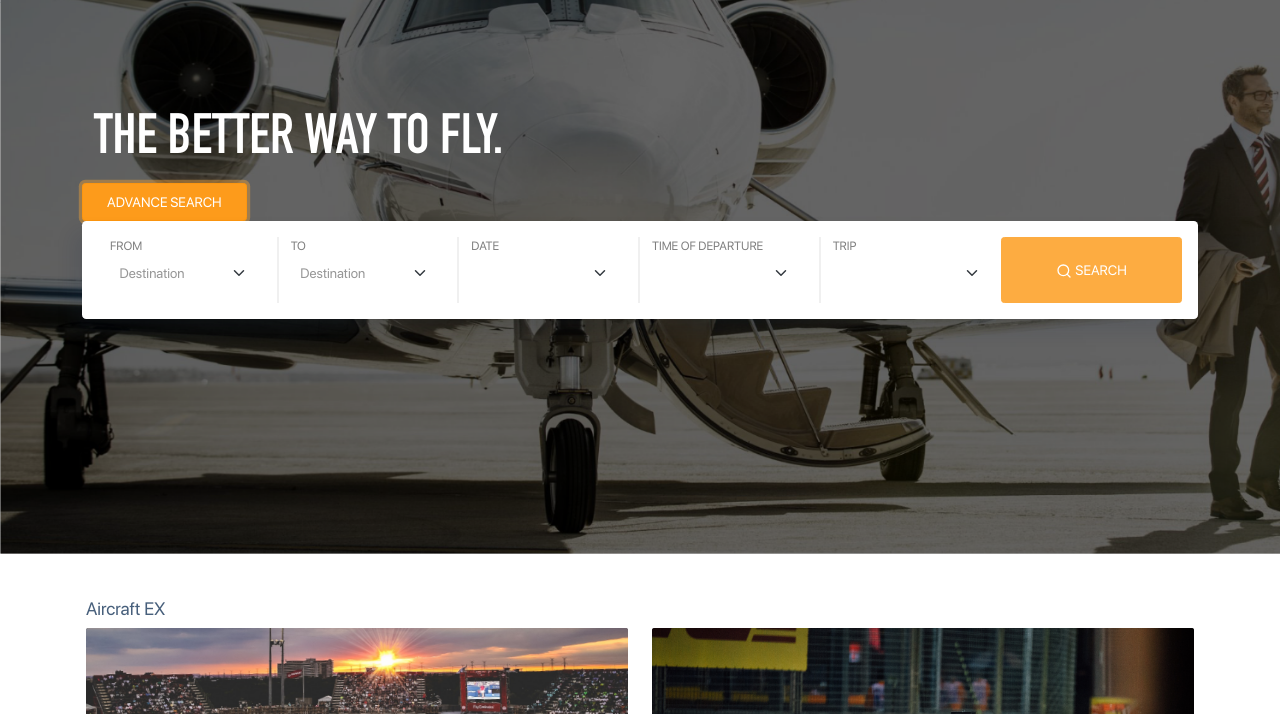
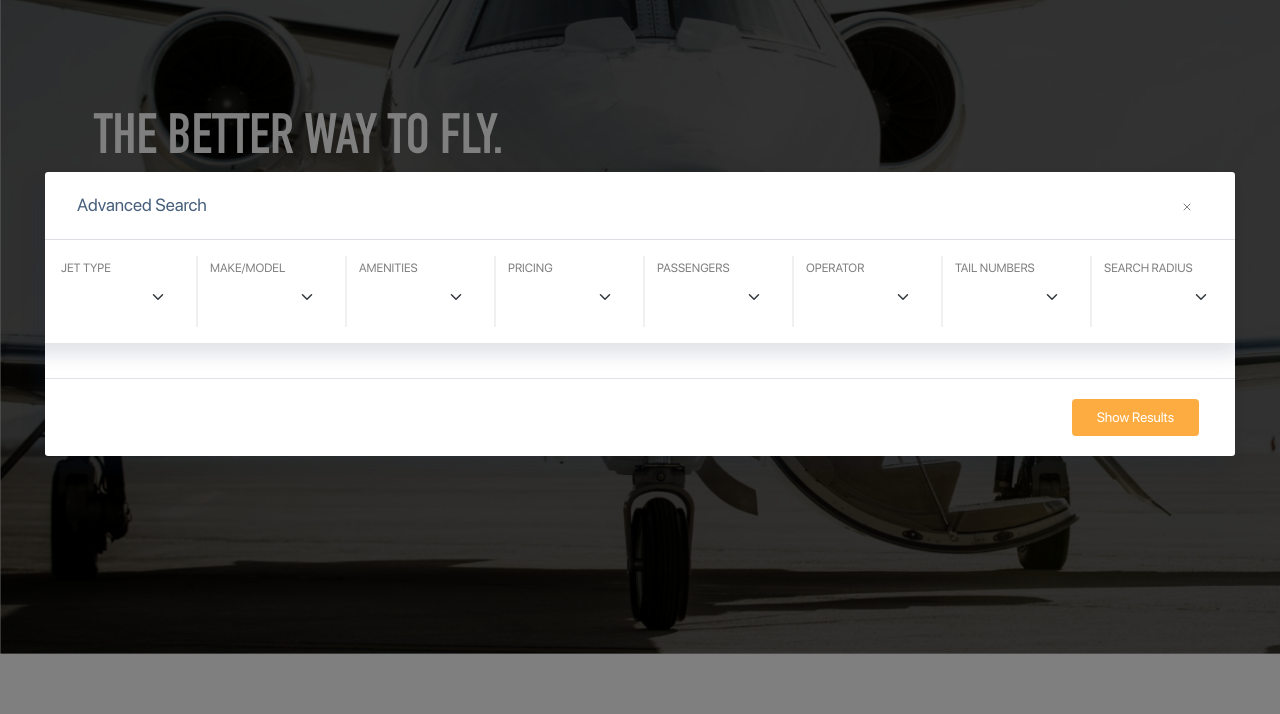
Before and after one commit to Ryandinulfatah12/jetsavvy-beta, a plain HTML site: page index.html in a window 1280 px wide. Both pictures are taken after a click on the button "ADVANCE SEARCH". Shown: the part 86-800 px from the top of the page. Drawn offline with nearby package versions, Linux system fonts and the light colour scheme.

Commit message:
fix layout

```diff
--- a/assets/css/admin.css
+++ b/assets/css/admin.css
@@ -43,7 +43,7 @@ a, a:hover, a:focus {
 
 .brandlogo {
     width: 176px;
-    margin-left: 45px;
+    margin-left: 30px;
 }
 .navbar {
     padding: 15px 10px;
--- a/assets/css/clientside.css
+++ b/assets/css/clientside.css
@@ -7,7 +7,7 @@
 	background-image: url('../img/landingpage.png');
 	background-size: cover;
 	margin-top: -105px;
-	height: 640px;
+	height: 740px;
 	text-align: center;
 	position: relative;
 }
@@ -20,8 +20,8 @@
 	padding-top: 170px;
 }
 
-
 .gallery {
+	padding-top: 50px;
 	margin: 44px;
 }
 
--- a/index.html
+++ b/index.html
@@ -10,6 +10,7 @@
   <link rel="stylesheet" href="assets/css/app.css">
   <link rel="stylesheet" href="assets/css/clientside.css">
   <link rel="stylesheet" href="assets/css/fonts.css">
+  <link rel="stylesheet" href="assets/css/choices.min.css">
   <!-- <link rel="shortcut icon" href="./assets/img/favicon.png" type="image/x-icon"> -->
   <title>Landing Page | Website</title>
 </head>
@@ -43,7 +44,7 @@
 way to fly.</h1>
 
           <div class="col-4 pl-0">
-            <button class="btn btn-warning text-white float-left text-uppercase">Advance Search</button>
+            <button class="btn btn-warning text-white float-left text-uppercase text-nowrap" data-toggle="modal" data-target="#full-scrn" type="button">Advance Search</button>
           </div>
 
           <div class="card">
@@ -105,8 +106,8 @@ way to fly.</h1>
                         </div>
                       </div>
 
-                      <div class="col-lg-2" style="padding: 0; margin: 0;">
-                        <button class="btn btn-warning text-uppercase btn-block input-block-level" style="width: 100%; height: 100%;"><i data-feather="search"></i> Search</button>
+                      <div class="col-lg-2 no-padding" style="padding: 0; margin: 0;">
+                        <button type="button" onclick="queryView()" class="btn btn-warning btn-block input-block-level text-uppercase" style="width: 100%; height: 100%;"><i data-feather="search"></i> Search</button>
                       </div>
 
                     </div>
@@ -120,6 +121,10 @@ way to fly.</h1>
       </div>
     </div>
     <!-- end jumbotron -->
+
+    <section id="resultSearch"></section>
+
+    <section id="queryView" class="px-4"></section>
 
     <section class="gallery">
 
@@ -188,12 +193,133 @@ way to fly.</h1>
 
     </section>
 
+  <!-- MODAL POPUP ADVANCED SEARCh -->
+  <div class="modal fade text-left w-100" id="full-scrn" tabindex="-1" aria-labelledby="myModalLabel20" style="display: none;" aria-hidden="true">
+      <div class="modal-dialog modal-dialog-centered modal-dialog-scrollable modal-xl" role="document">
+      <div class="modal-content">
+        <div class="modal-header">
+          <h4 class="modal-title" id="myModalLabel20">Advanced Search</h4>
+          <button type="button" class="close" data-dismiss="modal" aria-label="Close">
+              <i data-feather="x"></i>
+          </button>
+          </div>
+          <div class="row no-gutters">
+          <div class="card">
+            <div class="card-content">
+                <div class="card-body">
+                    <div class="row">
+
+                      <div class="col-md border-right-custom">
+                        <div class="form-group">
+                          <label for="first-name-vertical">Jet Type</label>
+                          <select class="form-select no-border" id="basicSelect">
+                              <option selected="" disabled=""></option>
+                              <option>Blade Runner</option>
+                              <option>Thor Ragnarok</option>
+                          </select>
+                        </div>
+                      </div>
+
+                      <div class="col-md border-right-custom">
+                        <div class="form-group">
+                          <label for="first-name-vertical">make/model</label>
+                          <select class="form-select no-border" id="basicSelect">
+                              <option selected="" disabled=""></option>
+                              <option>Blade Runner</option>
+                              <option>Thor Ragnarok</option>
+                          </select>
+                        </div>
+                      </div>
+
+                      <div class="col-md border-right-custom">
+                        <div class="form-group">
+                          <label for="first-name-vertical">amenities</label>
+                          <select class="form-select no-border" id="basicSelect">
+                              <option selected="" disabled=""></option>
+                              <option>Blade Runner</option>
+                              <option>Thor Ragnarok</option>
+                          </select>
+                        </div>
+                      </div>
+
+                      <div class="col-md border-right-custom">
+                        <div class="form-group">
+                          <label for="first-name-vertical">pricing</label>
+                          <select class="form-select no-border" id="basicSelect">
+                              <option selected="" disabled=""></option>
+                              <option>Blade Runner</option>
+                              <option>Thor Ragnarok</option>
+                          </select>
+                        </div>
+                      </div>
+
+                      <div class="col-md border-right-custom">
+                        <div class="form-group">
+                          <label for="first-name-vertical">passengers</label>
+                          <select class="form-select no-border" id="basicSelect">
+                              <option selected="" disabled=""></option>
+                              <option>Blade Runner</option>
+                              <option>Thor Ragnarok</option>
+                          </select>
+                        </div>
+                      </div>
+
+                      <div class="col-md border-right-custom">
+                        <div class="form-group">
+                          <label for="first-name-vertical">operator</label>
+                          <select class="form-select no-border" id="basicSelect">
+                              <option selected="" disabled=""></option>
+                              <option>Blade Runner</option>
+                              <option>Thor Ragnarok</option>
+                          </select>
+                        </div>
+                      </div>
+
+                      <div class="col-md border-right-custom">
+                        <div class="form-group">
+                          <label for="first-name-vertical">tail numbers</label>
+                          <select class="form-select no-border" id="basicSelect">
+                              <option selected="" disabled=""></option>
+                              <option>Blade Runner</option>
+                              <option>Thor Ragnarok</option>
+                          </select>
+                        </div>
+                      </div>
+
+                      <div class="col-md">
+                        <div class="form-group">
+                          <label for="first-name-vertical">Search radius</label>
+                          <select class="form-select no-border" id="basicSelect">
+                              <option selected="" disabled=""></option>
+                              <option>Blade Runner</option>
+                              <option>Thor Ragnarok</option>
+                          </select>
+                        </div>
+                      </div>
+
+                    </div>
+
+                </div>
+            </div>
+          </div>
+
+      </div>
+      <div class="modal-footer">
+        <button class="btn btn-warning float-right" onclick="queryView()" type="button">Show Results</button>
+      </div>
+
+      </div>
+      </div>
+  </div>
+  <!-- END POPUP -->
+
   <!-- Optional JavaScript -->
   <!-- jQuery first, then Popper.js, then Bootstrap JS -->
   <script src="assets/js/jquery-3.5.1.min.js"></script>
   <script src="assets/js/popper.min.js"></script>
   <script src="assets/js/bootstrap.min.js"></script>
   <script src="https://unpkg.com/feather-icons"></script>
+  <script src="assets/js/custom.js"></script>
   <script type="text/javascript">
     $(document).ready(function() {
       feather.replace()
```
